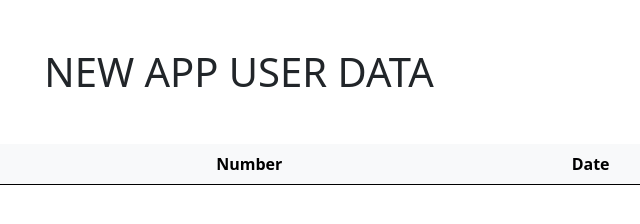
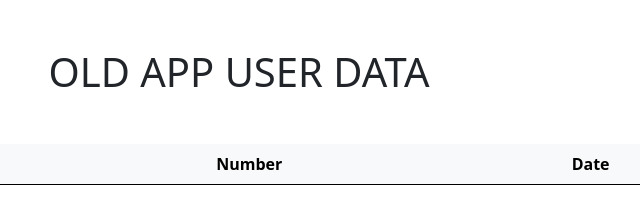
Before and after one commit to TridentDAO/ipl_2022, a plain HTML site: page index.html in a window 1280 px wide. Shown: the full height of the page, 401-1041 px from the left. Drawn offline with nearby package versions, Linux system fonts and the light colour scheme; no server answers; sample sign-in values are in the browser's storage.

Commit message:
Update index.html

```diff
--- a/index.html
+++ b/index.html
@@ -25,7 +25,7 @@
   <body onload="DisplayData()">
     <div class="container">
       <!-- <h1 class="fs-1 text-center my-5">PAYMENT NEEDED</h1> -->
-      <h1 class="fs-1 text-center my-5">NEW APP USER DATA</h1>
+      <h1 class="fs-1 text-center my-5">OLD APP USER DATA</h1>
       <!-- <h1 id="demo" class="fs-1 text-center my-5"></h1> -->
       <div class="table-responsive">
         <table class="table table-light table-hover">
```
